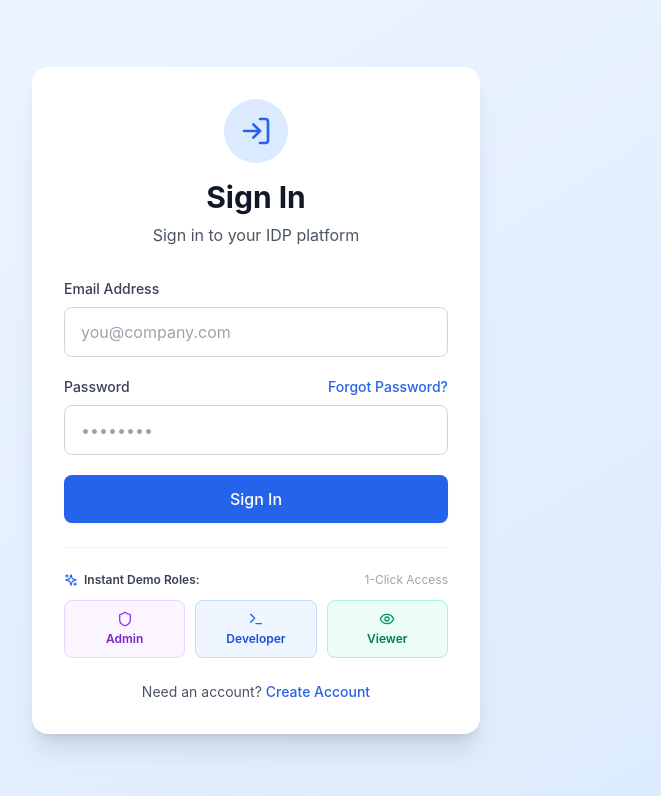
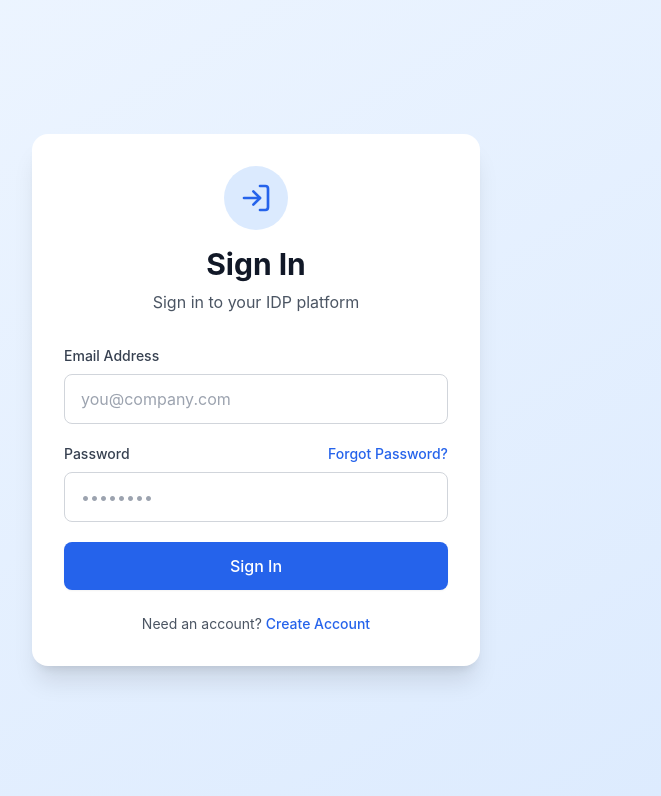
Before and after one commit to Anushka157-cha/Internal-developer-platfor, a React (Vite) app in the folder frontend/: page /login in a window 1280 px wide. Shown: the top 796 px of the page, without its empty margins (384-1045 px from the left). Built offline with nearby package versions, Linux system fonts and the light colour scheme; no server answers.

Commit message:
refactor: remove demo role buttons and polish authentic login page

```diff
--- a/frontend/src/pages/auth/LoginPage.tsx
+++ b/frontend/src/pages/auth/LoginPage.tsx
@@ -1,14 +1,14 @@
 import { useState } from 'react';
 import { useNavigate, Link } from 'react-router-dom';
 import { useAuth } from '../../contexts/AuthContext';
-import { LogIn, Shield, Terminal, Eye, Sparkles } from 'lucide-react';
+import { LogIn } from 'lucide-react';
 
 export default function LoginPage() {
   const [email, setEmail] = useState('');
   const [password, setPassword] = useState('');
   const [error, setError] = useState('');
   const [loading, setLoading] = useState(false);
-  const { login, demoLogin } = useAuth();
+  const { login } = useAuth();
   const navigate = useNavigate();
 
   const handleSubmit = async (e: React.FormEvent) => {
@@ -26,24 +26,11 @@ export default function LoginPage() {
     }
   };
 
-  const handleDemoLogin = async (role: 'ADMIN' | 'DEVELOPER' | 'VIEWER') => {
-    setError('');
-    setLoading(true);
-    try {
-      await demoLogin(role);
-      navigate('/dashboard');
-    } catch (err: any) {
-      setError(err.response?.data?.message || 'Demo authentication failed');
-    } finally {
-      setLoading(false);
-    }
-  };
-
   return (
     <div className="min-h-screen flex items-center justify-center bg-gradient-to-br from-primary-50 to-primary-100 px-4 py-12">
       <div className="max-w-md w-full">
         <div className="bg-white rounded-2xl shadow-xl p-8">
-          {/* Card Header matching SignupPage theme */}
+          {/* Top Brand Header */}
           <div className="text-center mb-8">
             <div className="inline-flex items-center justify-center w-16 h-16 rounded-full bg-primary-100 mb-4">
               <LogIn className="h-8 w-8 text-primary-600" />
@@ -103,49 +90,6 @@ export default function LoginPage() {
             </button>
           </form>
 
-          {/* Instant Demo Roles (Matching Clean Light Card Theme) */}
-          <div className="mt-6 pt-6 border-t border-gray-100">
-            <div className="flex items-center justify-between text-xs text-gray-500 mb-3">
-              <span className="font-semibold text-gray-700 flex items-center">
-                <Sparkles className="h-3.5 w-3.5 text-primary-600 mr-1.5" />
-                Instant Demo Roles:
-              </span>
-              <span className="text-gray-400 text-xs">1-Click Access</span>
-            </div>
-
-            <div className="grid grid-cols-3 gap-2.5">
-              <button
-                type="button"
-                onClick={() => handleDemoLogin('ADMIN')}
-                disabled={loading}
-                className="p-2.5 bg-purple-50 hover:bg-purple-100 border border-purple-200 text-purple-700 rounded-lg text-xs font-semibold transition-all flex flex-col items-center shadow-xs"
-              >
-                <Shield className="h-4 w-4 mb-1 text-purple-600" />
-                Admin
-              </button>
-
-              <button
-                type="button"
-                onClick={() => handleDemoLogin('DEVELOPER')}
-                disabled={loading}
-                className="p-2.5 bg-blue-50 hover:bg-blue-100 border border-blue-200 text-blue-700 rounded-lg text-xs font-semibold transition-all flex flex-col items-center shadow-xs"
-              >
-                <Terminal className="h-4 w-4 mb-1 text-blue-600" />
-                Developer
-              </button>
-
-              <button
-                type="button"
-                onClick={() => handleDemoLogin('VIEWER')}
-                disabled={loading}
-                className="p-2.5 bg-emerald-50 hover:bg-emerald-100 border border-emerald-200 text-emerald-700 rounded-lg text-xs font-semibold transition-all flex flex-col items-center shadow-xs"
-              >
-                <Eye className="h-4 w-4 mb-1 text-emerald-600" />
-                Viewer
-              </button>
-            </div>
-          </div>
-
           <div className="mt-6 text-center">
             <p className="text-sm text-gray-600">
               Need an account?{' '}
```
